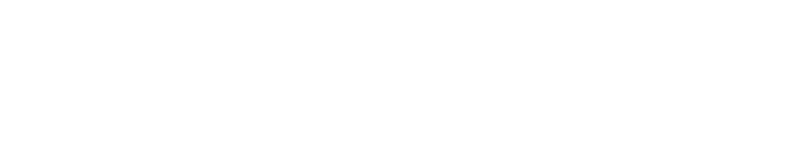
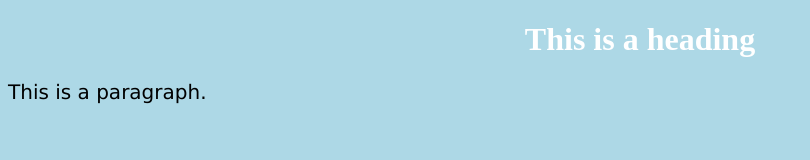
Before and after one commit to oleg1611/study-git, a plain HTML site: page index.html in a window 1280 px wide. Shown: the whole page, without its empty margins (0-810 px from the left). Drawn offline with Linux system fonts and the light colour scheme.

Commit message:
second commit

```diff
--- a/index.html
+++ b/index.html
@@ -1,6 +1,25 @@
-<!DOCTYPE html>
-<html>
-	<head>
-	<meta charset="UTF-8">
-	</head>
-</html>
+ <!DOCTYPE html>
+        <html>
+               <title>HTML Tutorial</title>
+               <head>
+                       <style type="text/css">
+                               body {
+                                       background-color: lightblue;
+                               }
+                               h1 {
+                                       color: white;
+                                       text-align: center;
+                               }
+                               p {
+                                       font-family: verdana;
+                                       font-size: 20px;                              }
+                       </style>
+                       <title>HTML Tutorial</title>
+              </head>
+                <body>
+
+                        <h1>This is a heading</h1>
+                        <p>This is a paragraph.</p>
+
+                </body>
+ </html>
```
